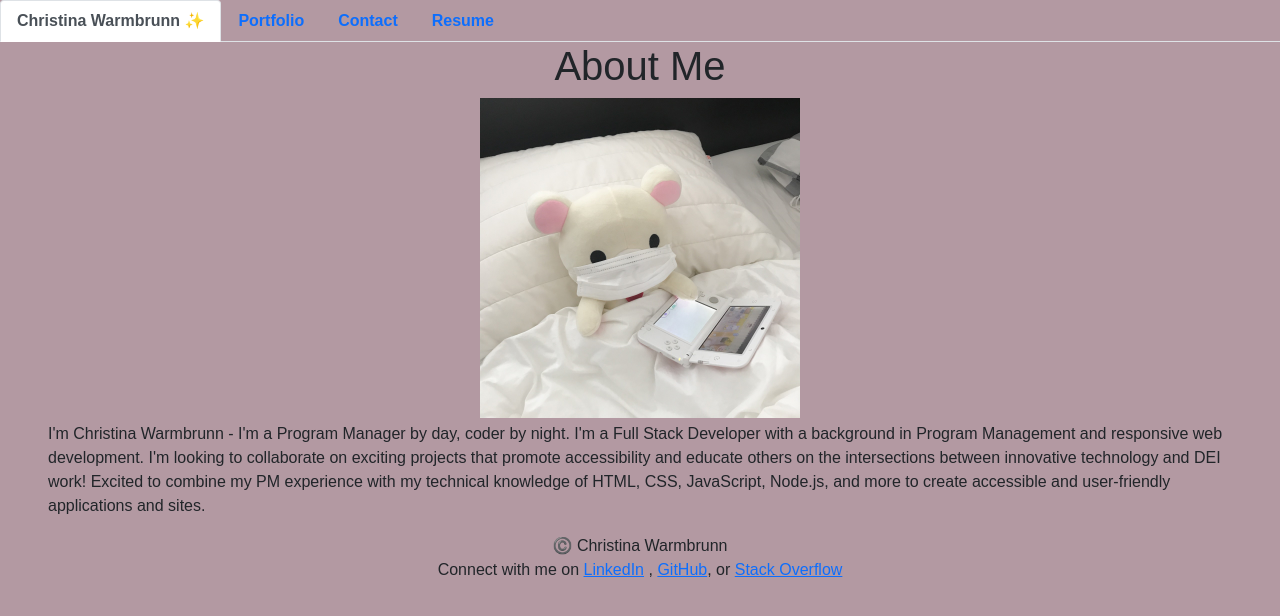
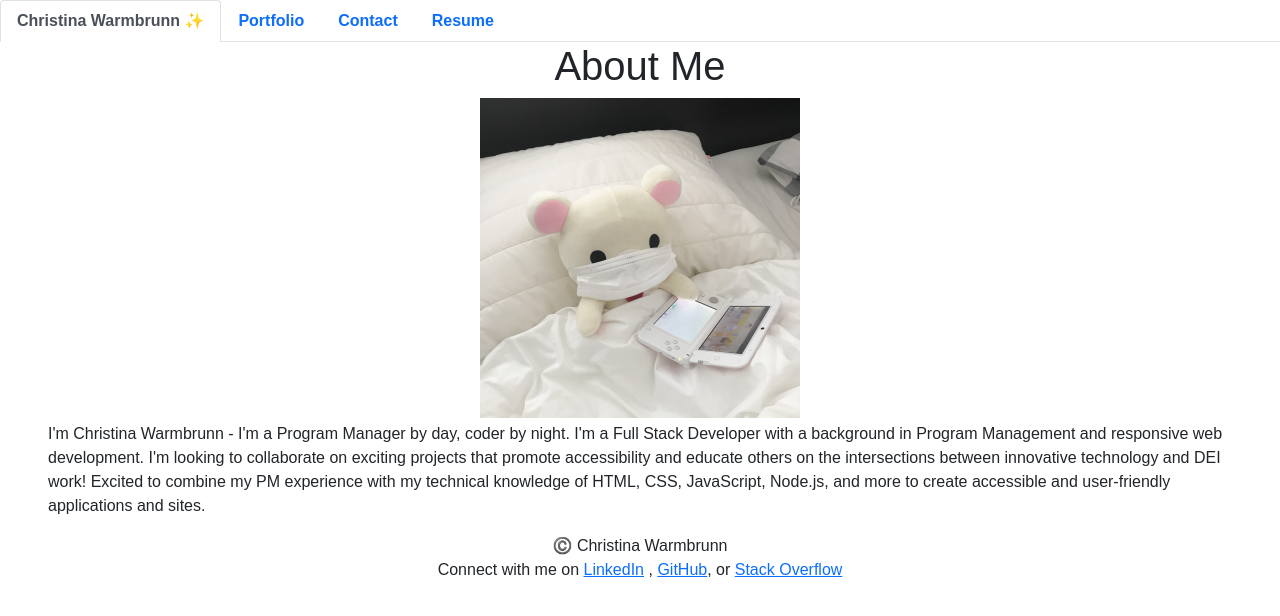
Before and after one commit to cwarmbrunn/updated-react-portfolio, a React (Create React App) app: page / in a window 1280 px wide. Shown: the top 616 px of the page. Built offline with nearby package versions, Linux system fonts and the light colour scheme; a web font is replaced by a local one.

Commit message:
adjustments to CSS

```diff
--- a/src/index.css
+++ b/src/index.css
@@ -4,7 +4,6 @@
   --tertiary-color: rgb(220, 220, 220);
 }
 * {
-  background-color:#B399A2 ;
   margin: 0;
   padding: 0;
   box-sizing: border-box;
```
